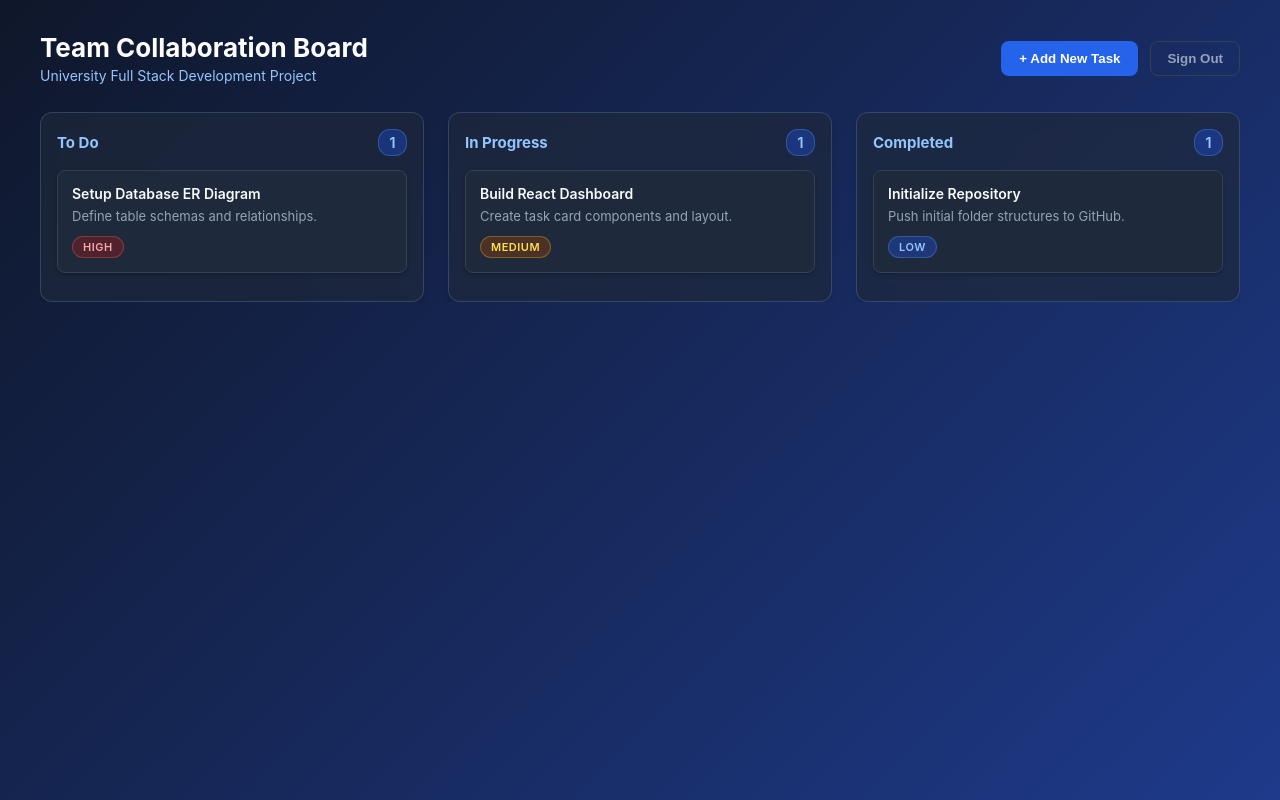
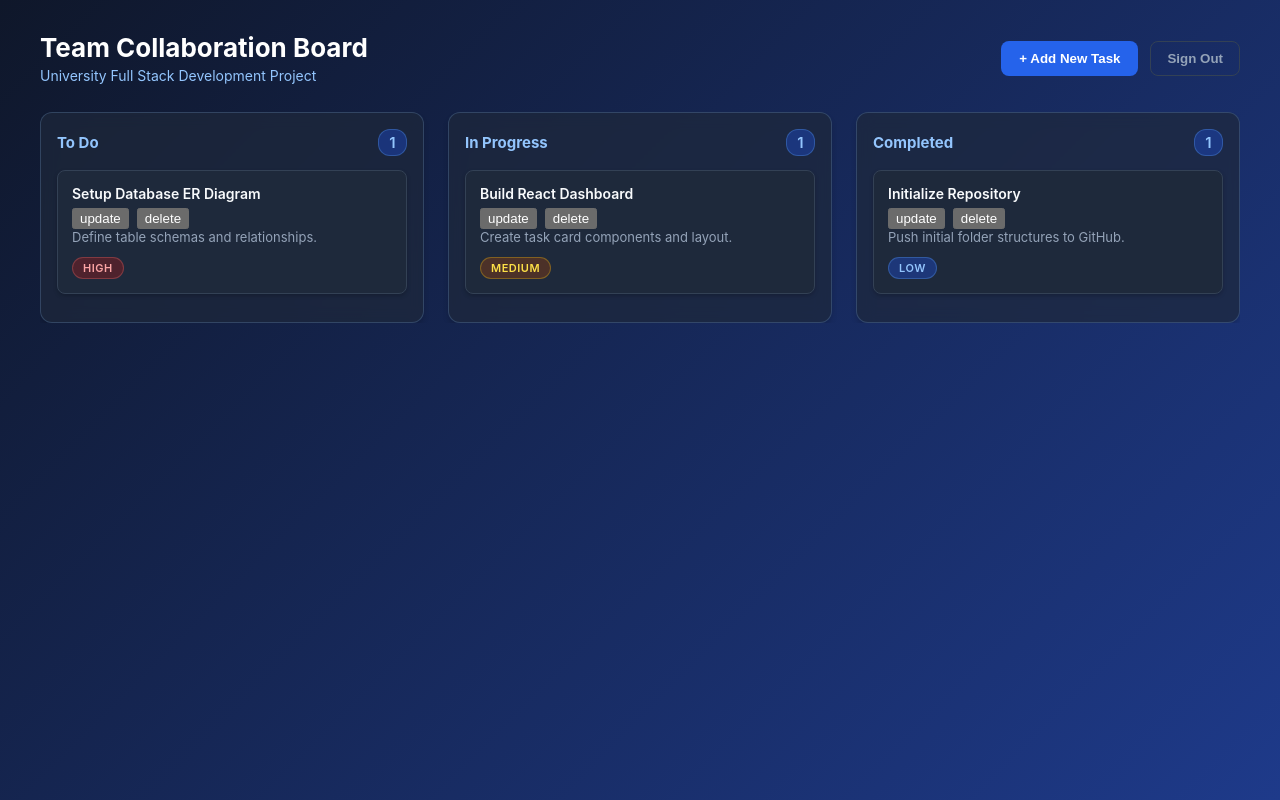
Before and after one commit to Full-Stack-Development-Team/Full-Stack-Development, a React (Vite) app in the folder client/: page / in a window 1280 px wide. Both pictures are taken after typing "Sample", "Sample123" into the empty fields and a click on the button "Sign In". Built offline with nearby package versions, Linux system fonts and the light colour scheme.

Commit message:
feat: update and delete buttons and implement task editing

```diff
--- a/client/src/components/Board.jsx
+++ b/client/src/components/Board.jsx
@@ -10,6 +10,7 @@ export default function Board({ onLogout }) {
   ]);
 
   const [isModalOpen, setIsModalOpen] = useState(false);
+  const [editingTask, setEditingTask] = useState(null);
 
   const columns = [
     { key: 'todo', title: 'To Do' },
@@ -17,8 +18,17 @@ export default function Board({ onLogout }) {
     { key: 'done', title: 'Completed' },
   ];
 
-  const handleAddTask = (newTask) => {
-    setTasks([...tasks, newTask]);
+  const handleSaveTask = (newTask) => {
+    if (editingTask) {
+      setTasks(tasks.map(t => t.id === editingTask.id ? { ...newTask, id: t.id, status: t.status } : t));
+      setEditingTask(null);
+    } else {
+      setTasks([...tasks, newTask]);
+    }
+  };
+
+  const handleDeleteTask = (taskId) => {
+    setTasks(tasks.filter(t => t.id !== taskId));
   };
 
   const handleDropTask = (taskId, newStatus) => {
@@ -35,7 +45,7 @@ export default function Board({ onLogout }) {
           <p>University Full Stack Development Project</p>
         </div>
         <div style={{ display: 'flex', gap: '12px' }}>
-          <button className="btn-primary" onClick={() => setIsModalOpen(true)}>
+          <button className="btn-primary" onClick={() => { setEditingTask(null); setIsModalOpen(true); }}>
             + Add New Task
           </button>
           <button className="btn-cancel" onClick={onLogout}>
@@ -53,6 +63,8 @@ export default function Board({ onLogout }) {
               column={col}
               tasks={colTasks}
               onDropTask={handleDropTask}
+              onEditTask={(task) => { setEditingTask(task); setIsModalOpen(true); }}
+              onDeleteTask={handleDeleteTask}
             />
           );
         })}
@@ -60,8 +72,9 @@ export default function Board({ onLogout }) {
 
       <TaskModal
         isOpen={isModalOpen}
-        onClose={() => setIsModalOpen(false)}
-        onAddTask={handleAddTask}
+        onClose={() => { setIsModalOpen(false); setEditingTask(null); }}
+        onAddTask={handleSaveTask}
+        initialData={editingTask}
       />
     </div>
   );
--- a/client/src/components/TaskCard.jsx
+++ b/client/src/components/TaskCard.jsx
@@ -1,6 +1,6 @@
 import React from 'react';
 
-export default function TaskCard({ task }) {
+export default function TaskCard({ task, onEdit, onDelete }) {
   const handleDragStart = (e) => {
     e.dataTransfer.setData('text/plain', task.id);
   };
@@ -11,7 +11,13 @@ export default function TaskCard({ task }) {
       draggable
       onDragStart={handleDragStart}
     >
-      <div className="task-title">{task.title}</div>
+      <div className="task-header-row">
+        <div className="task-title">{task.title}</div>
+        <div className="task-actions">
+          <button className="icon-btn" onClick={() => onEdit(task)}>update</button>
+          <button className="icon-btn" onClick={() => onDelete(task.id)}>delete</button>
+        </div>
+      </div>
       <div className="task-desc">{task.description}</div>
       <div className="task-footer">
         <span className={`badge badge-${task.priority}`}>
--- a/client/src/index.css
+++ b/client/src/index.css
@@ -313,3 +313,7 @@ body {
 .link-btn:hover {
   text-decoration: underline;
 }
+.task-actions {
+  display: flex;
+  gap: 8px;
+}
```
